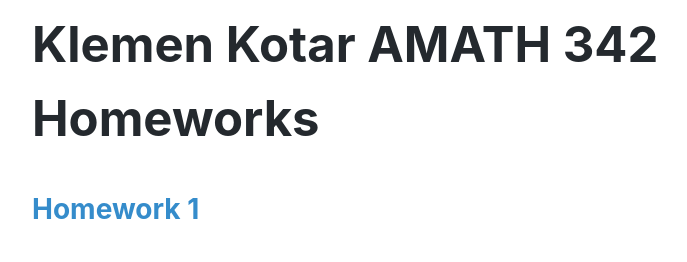
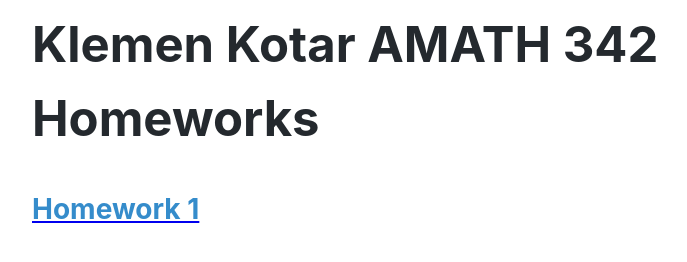
Before and after one commit to klemenkotar/amath-342-hw, a plain HTML site: page index.html in a window 1280 px wide. Shown: the whole page, without its empty margins (224-911 px from the left). Drawn offline with Linux system fonts and the light colour scheme.

Commit message:
Update index.html

```diff
--- a/index.html
+++ b/index.html
@@ -1,7 +1,7 @@
 <html>
 <body>
 <h1>Klemen Kotar AMATH 342 Homeworks</h1>
-<link href="Homework1/index.html"><h2>Homework 1</h2></link>
+<a href="Homework1/index.html"><h2>Homework 1</h2></a>
 </body>
 </html>
 
```
